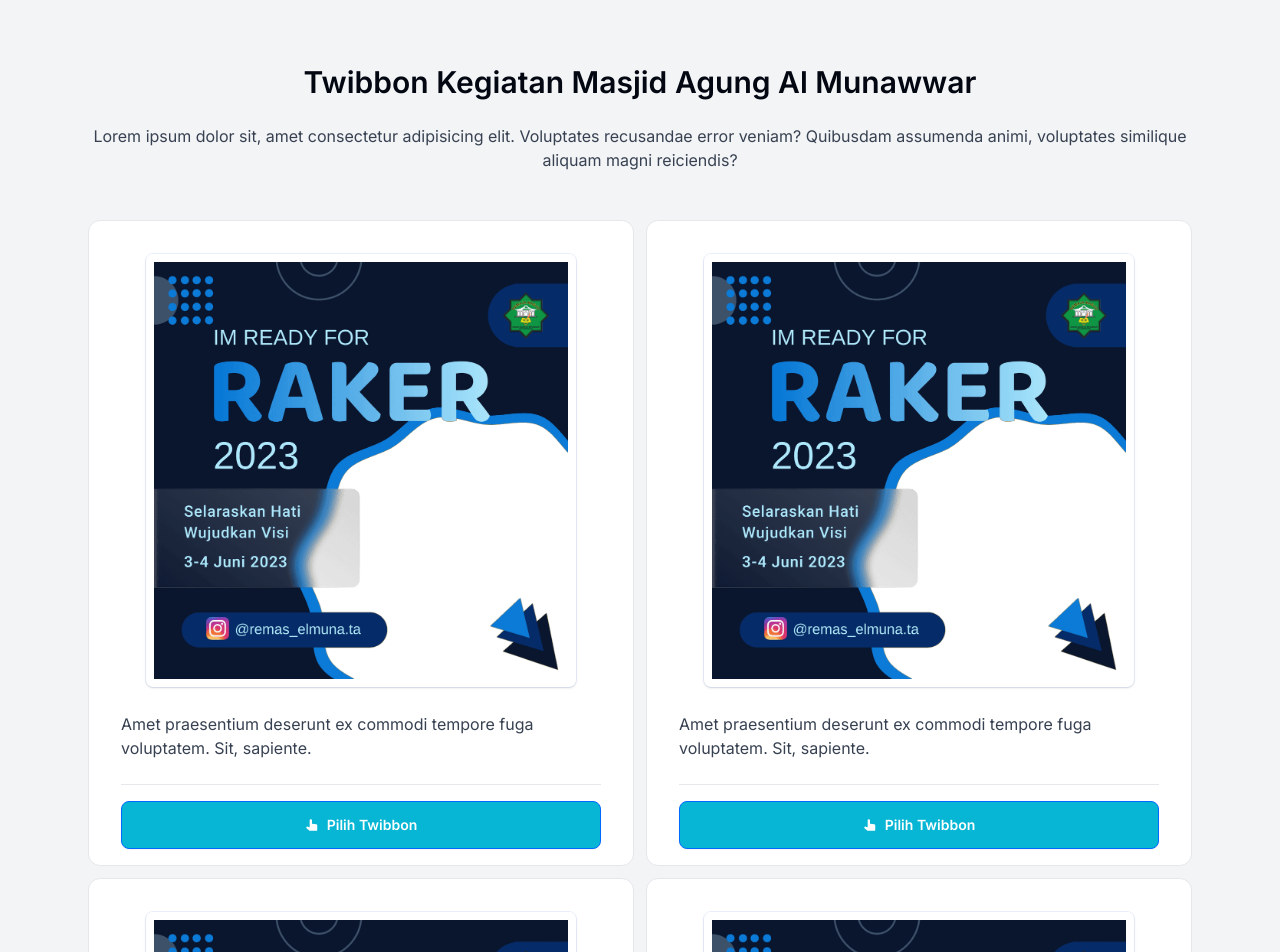
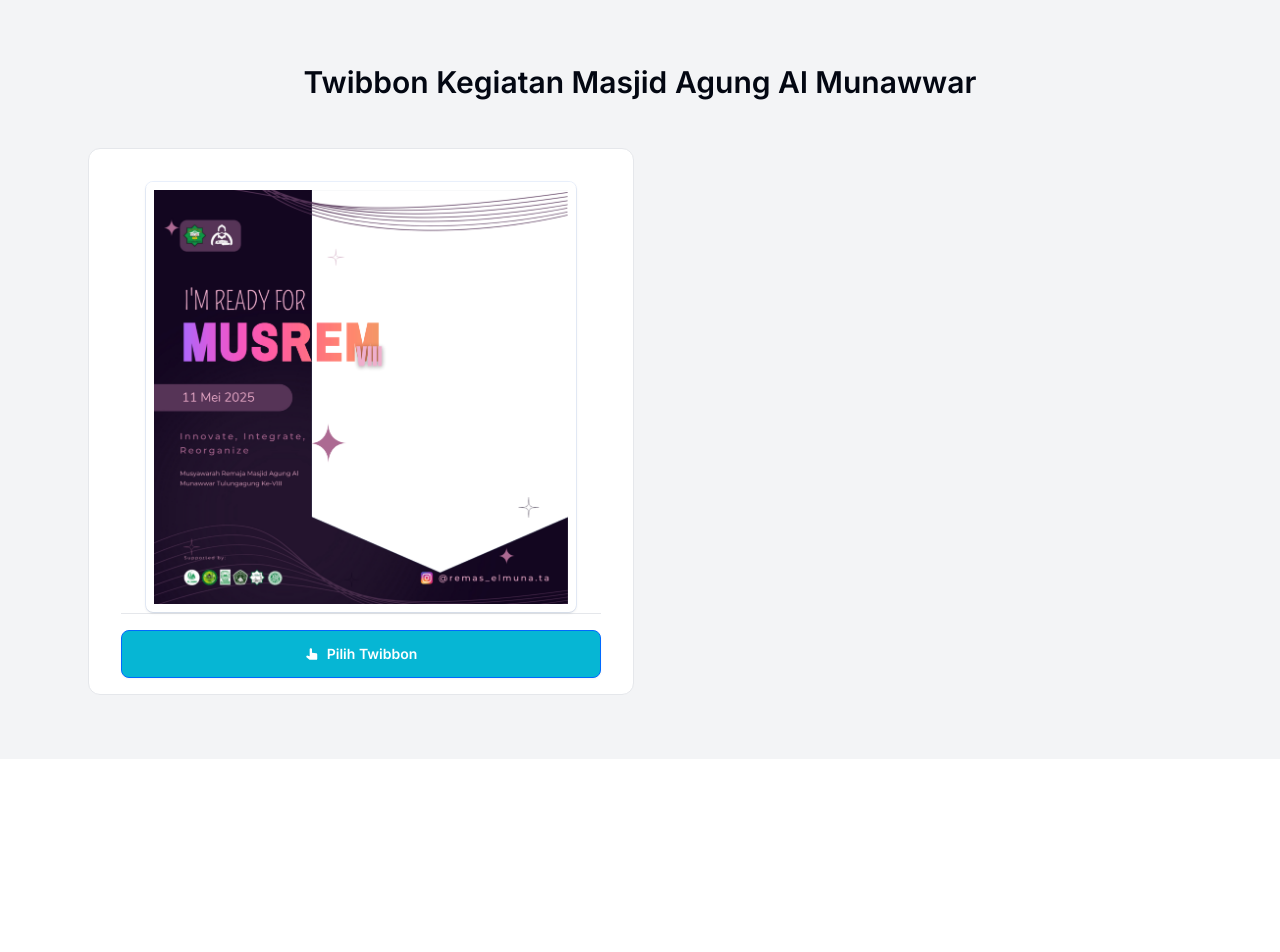
Before and after one commit to juanangelaalma/twibb-snap, a Next.js app: page / in a window 1280 px wide. Shown: the top 952 px of the page. After the commit the page ends 800 px from the top, so only its background shows below. Built offline with nearby package versions, Linux system fonts and the light colour scheme.

Commit message:
Added twibbon musrem 8

```diff
--- a/src/app/page.tsx
+++ b/src/app/page.tsx
@@ -11,15 +11,9 @@ export default function Home() {
               <h2 className="text-3xl text-gray-950 font-semibold">
                 Twibbon Kegiatan Masjid Agung Al Munawwar
               </h2>
-              <p className="mt-6 text-gray-700">
-                Lorem ipsum dolor sit, amet consectetur adipisicing elit. Voluptates recusandae error veniam? Quibusdam assumenda animi, voluptates similique aliquam magni reiciendis?
-              </p>
             </div>
             <div className="mt-12 grid sm:grid-cols-2 lg:grid-cols-2 gap-3">
-              <TwibbonCard shadowColor="green" twibbonFileName="twibbon.png" />
-              <TwibbonCard shadowColor="red" twibbonFileName="twibbon.png" />
-              <TwibbonCard shadowColor="blue" twibbonFileName="twibbon.png" />
-              <TwibbonCard shadowColor="yellow" twibbonFileName="twibbon.png" />
+              <TwibbonCard shadowColor="green" twibbonFileName="musrem8.png" />
             </div>
           </div>
         </div>
--- a/src/app/post-image/page.tsx
+++ b/src/app/post-image/page.tsx
@@ -11,7 +11,9 @@ import { useSearchParams } from "next/navigation";
 export default function PostImage() {
   const [overlayImage, setOverlayImage] = useState<string>("")
   const [isRepositioning, setRepositioning] = useState<Boolean>(false)
+  const [isDownloading, setIsDownloading] = useState(false)
   const searchParams = useSearchParams()
+
 
   const twibbonFileName = searchParams?.get('twibbon')
 
@@ -25,9 +27,15 @@ export default function PostImage() {
   const handleDownload = () => {
     const node = document.getElementById('resultComponent')
     if (node) {
-      htmlToImage.toPng(node).then(function (dataUrl) {
-        download(dataUrl)
-      })
+      setIsDownloading(true)
+      htmlToImage
+        .toPng(node, { pixelRatio: 2 }) // kamu bisa ubah pixelRatio sesuai kebutuhan
+        .then(function (dataUrl) {
+          download(dataUrl)
+        })
+        .finally(() => {
+          setIsDownloading(false)
+        })
     }
   }
 
@@ -59,7 +67,7 @@ export default function PostImage() {
               <div className="w-full flex flex-row space-x-4 md:max-w-[500px]">
                 <RepositioningButton isRepositioning={isRepositioning} handleRepositioning={handleRepositioning} />
                 <CameraButton handleUploadImage={handleUploadImage} />
-                <DownloadButton handleDownload={handleDownload} />
+                <DownloadButton handleDownload={handleDownload} isLoading={isDownloading} />
               </div>
             ) : (
               <CameraButton handleUploadImage={handleUploadImage} className="w-full md:max-w-[500px]" label="Pilih Foto" />
--- a/src/components/DownloadButton.tsx
+++ b/src/components/DownloadButton.tsx
@@ -1,15 +1,25 @@
 type DownloadButtonPropsType = {
   handleDownload: () => void
+  isLoading?: boolean
 }
 
 const DownloadButton = (props: DownloadButtonPropsType) => {
-  const { handleDownload } = props
+  const { handleDownload, isLoading } = props
 
   return (
     <div className="w-full">
       <button className="btn btn-primary btn-outline w-full" onClick={handleDownload}>
-        <svg xmlns="http://www.w3.org/2000/svg" width="1em" height="1em" viewBox="0 0 24 24"><path fill="currentColor" d="m12 16l4-5h-3V4h-2v7H8z" /><path fill="currentColor" d="M20 18H4v-7H2v7c0 1.103.897 2 2 2h16c1.103 0 2-.897 2-2v-7h-2z" /></svg>
-        Download
+        {isLoading ? (
+          <svg className="animate-spin h-5 w-5 mr-2 text-white" viewBox="0 0 24 24">
+            <circle className="opacity-25" cx="12" cy="12" r="10" stroke="currentColor" strokeWidth="4" fill="none" />
+            <path className="opacity-75" fill="currentColor" d="M4 12a8 8 0 018-8v8z" />
+          </svg>
+        ) : (
+          <>
+            <svg xmlns="http://www.w3.org/2000/svg" width="1em" height="1em" viewBox="0 0 24 24"><path fill="currentColor" d="m12 16l4-5h-3V4h-2v7H8z" /><path fill="currentColor" d="M20 18H4v-7H2v7c0 1.103.897 2 2 2h16c1.103 0 2-.897 2-2v-7h-2z" /></svg>
+            Download
+          </>
+        )}
       </button>
     </div>
   )
--- a/src/components/TwibbonCard.tsx
+++ b/src/components/TwibbonCard.tsx
@@ -17,12 +17,6 @@ const TwibbonCard: React.FC<TwibbonCardType> = ({ shadowColor, twibbonFileName }
       <div className="relative">
         <div className="border border-blue-500/10 flex relative w-[90%] mx-auto p-2 *:relative *:m-auto rounded-lg before:rounded-[7px] before:absolute before:inset-0 before:border-t before:border-white before:from-blue-100 before:shadow">
           <Image src={`/assets/${twibbonFileName}`} width={500} height={500} alt="Image" />
-        </div>
-        <div className="mt-6 pb-6 rounded-b-[--card-border-radius]">
-          <p className="text-gray-700">
-            Amet praesentium deserunt ex commodi tempore fuga voluptatem.
-            Sit, sapiente.
-          </p>
         </div>
         <div className="flex gap-3 -mb-8 py-4 border-t border-gray-200">
           <Link href={`/post-image?twibbon=${twibbonFileName}`} className="btn btn-primary bg-cyan-500 w-full text-white hover:bg-cyan-600">
```
Also changed, not shown: public/assets/musrem8.png (added).
